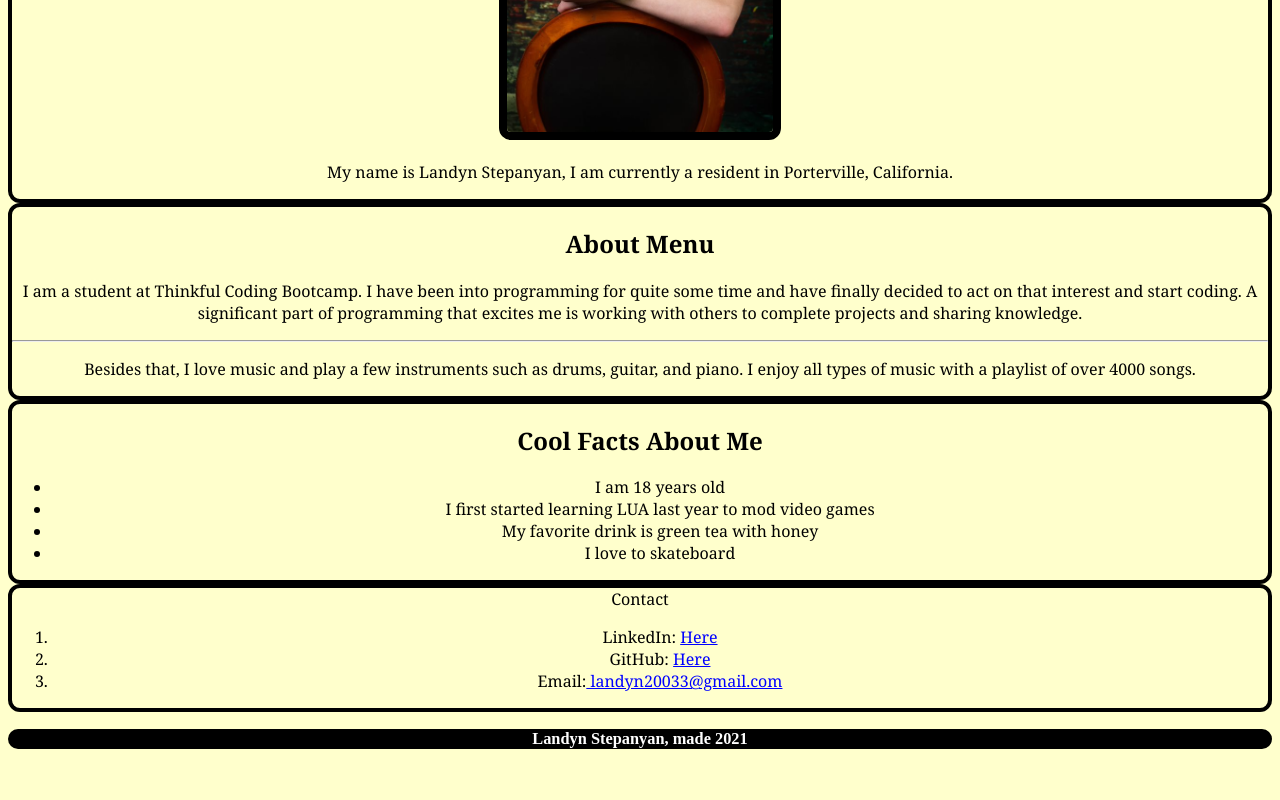
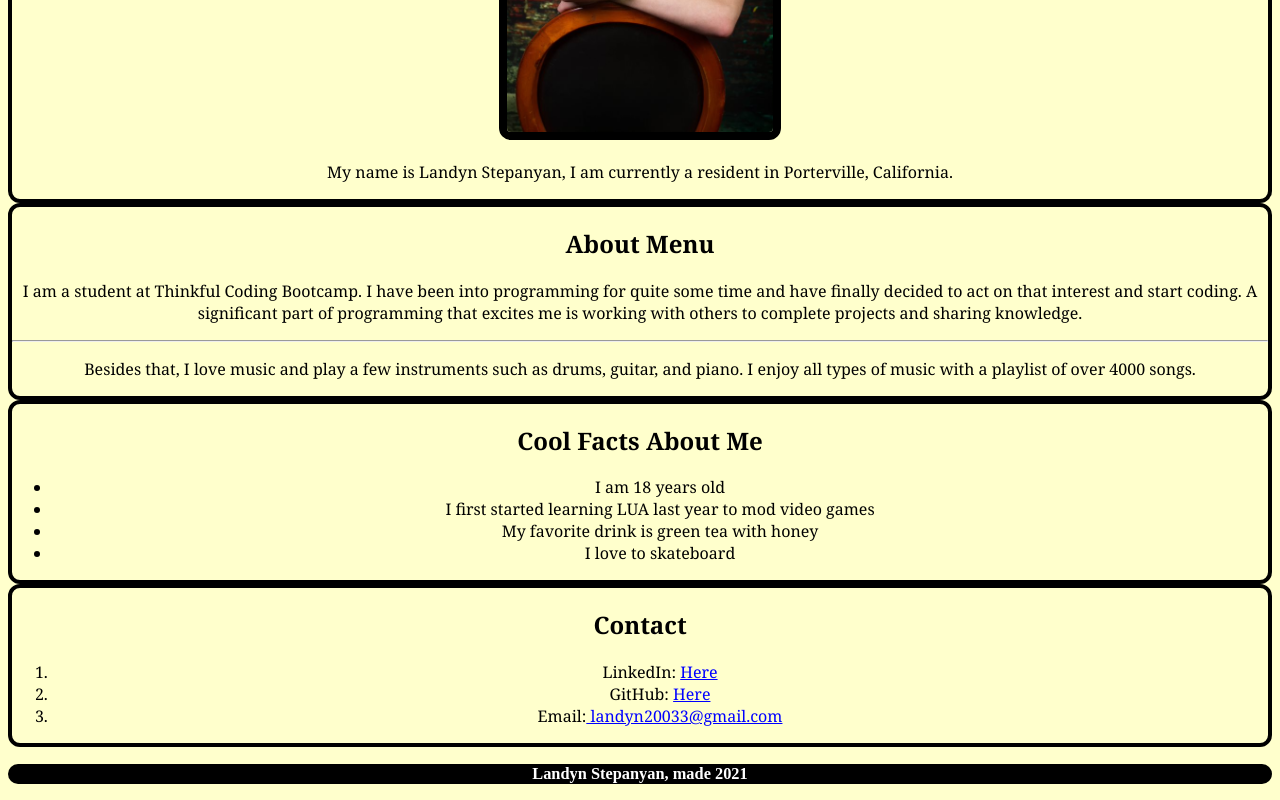
Before and after one commit to LandynNorton2003/web-portfolio, a plain HTML site: page index.html in a window 1280 px wide. Shown: the part 565-1365 px from the top of the page. Before the commit the page ends 1330 px from the top, so only its background shows below. Drawn offline with Linux system fonts and the light colour scheme.

Commit message:
Update index.html

```diff
--- a/index.html
+++ b/index.html
@@ -42,7 +42,7 @@
        </div>
       <!-- Contact Section-->
        <div class="contact">
-          <h2<u>Contact</h2>
+          <h2>Contact</h2>
           <ol>
             <li>LinkedIn: <a href="https://www.linkedin.com/in/landyn-norton-8bb555218/">Here</a></li>
             <li>GitHub: <a href="https://github.com/LandynNorton2003">Here</a></li>
```
